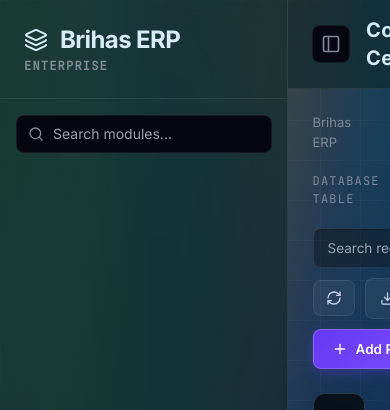
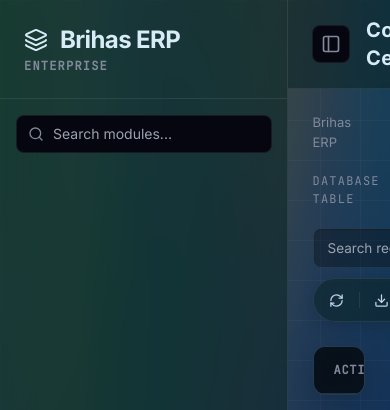
Before and after one commit to jtatipamula-design/proj_tb, a Python web app: template templates/table_view.html in a window 390 px wide. Shown: the top 410 px of the page. Run offline with Jinja, Linux system fonts and the light colour scheme; the template is opened without the code that fills it, so the values that code supplies are empty; some libraries are stand-ins or nearby versions.

Commit message:
Implement 6-across module grid, restore round glass action dock pill, and bind module routing strictly to database schema

```diff
--- a/templates/table_view.html
+++ b/templates/table_view.html
@@ -26,81 +26,51 @@
     select.search-box option { background: var(--color-midnight-ink); color: var(--color-glacier); }
     html.light-mode select.search-box option { background: #fff; color: var(--color-midnight-ink); }
 
-    /* Action Buttons */
-    .btn-primary {
-        background: linear-gradient(135deg, var(--color-electric-iris), #7c4dff);
-        color: white;
-        padding: 9px 18px;
-        border-radius: 8px;
-        font-weight: 600;
-        font-size: 13.5px;
+    /* Floating Round Glass Action Dock Pill */
+    .action-dock {
         display: inline-flex;
         align-items: center;
-        gap: 8px;
-        text-decoration: none;
-        box-shadow: 0 4px 14px rgba(102, 58, 243, 0.35);
-        border: 1px solid rgba(255, 255, 255, 0.2);
-        cursor: pointer;
-        transition: all 0.2s cubic-bezier(0.16, 1, 0.3, 1);
+        background: var(--glass-surface);
+        backdrop-filter: blur(20px);
+        -webkit-backdrop-filter: blur(20px);
+        border: 1px solid var(--glass-border);
+        border-radius: 9999px;
+        padding: 4px 6px;
+        gap: 3px;
+        box-shadow: 0 4px 16px rgba(0, 0, 0, 0.15);
     }
-    .btn-primary:hover {
-        transform: translateY(-2px) scale(1.02);
-        box-shadow: 0 6px 20px rgba(102, 58, 243, 0.55);
-        border-color: rgba(255, 255, 255, 0.4);
-        color: #ffffff;
-    }
-    .btn-primary:hover i {
-        transform: rotate(90deg);
-        transition: transform 0.25s ease;
-    }
-    .btn-primary:active { transform: translateY(0) scale(0.98); }
-
-    .btn-secondary {
-        background: rgba(255, 255, 255, 0.05);
-        border: 1px solid var(--glass-border);
-        color: var(--color-moonlight);
-        padding: 9px 14px;
-        border-radius: 8px;
-        font-weight: 500;
-        font-size: 13.5px;
-        display: inline-flex;
-        align-items: center;
-        gap: 8px;
-        text-decoration: none;
-        cursor: pointer;
-        transition: all 0.2s cubic-bezier(0.16, 1, 0.3, 1);
-    }
-    .btn-secondary:hover {
-        background: rgba(186, 215, 247, 0.12);
-        color: var(--color-glacier);
-        border-color: var(--color-frost-link);
-        transform: translateY(-1px);
-    }
-    .btn-secondary:active { transform: translateY(0) scale(0.98); }
-
-    .btn-icon-only {
-        background: rgba(255, 255, 255, 0.05);
-        border: 1px solid var(--glass-border);
-        color: var(--color-moonlight);
-        padding: 9px 12px;
-        border-radius: 8px;
-        cursor: pointer;
+    .dock-btn {
         display: inline-flex;
         align-items: center;
         justify-content: center;
+        width: 34px;
+        height: 34px;
+        border-radius: 50%;
+        background: transparent;
+        border: none;
+        color: var(--color-moonlight);
+        cursor: pointer;
         transition: all 0.2s cubic-bezier(0.16, 1, 0.3, 1);
+        text-decoration: none;
     }
-    .btn-icon-only:hover {
-        background: rgba(186, 215, 247, 0.12);
+    .dock-btn:hover {
+        background: rgba(255, 255, 255, 0.1);
         color: var(--color-glacier);
-        border-color: var(--color-frost-link);
-        transform: translateY(-1px);
+        transform: scale(1.08);
     }
-    .btn-icon-only:hover i[data-lucide="refresh-cw"] {
+    .dock-btn:active {
+        transform: scale(0.95);
+    }
+    .dock-btn:hover i[data-lucide="refresh-cw"] {
         transform: rotate(180deg);
         transition: transform 0.4s ease;
     }
-    .btn-icon-only:active { transform: translateY(0) scale(0.98); }
+    .dock-divider {
+        width: 1px;
+        height: 16px;
+        background: var(--glass-border);
+        margin: 0 2px;
+    }
 
     /* Table Container & Rows */
     .table-container {
@@ -202,27 +172,32 @@
                    value="{{ search_query | default('') }}"
                    autocomplete="off">
 
+            <!-- Unified Glass Action Pill Dock -->
+            <div class="action-dock">
                 <!-- Refresh Button -->
-            <button class="btn-icon-only" title="Refresh Table"
+                <button class="dock-btn" title="Refresh Table"
                         hx-get="/table/{{ table_name }}"
                         hx-target="#tableContent"
                         hx-select="#tableContent"
                         hx-swap="outerHTML"
                         hx-include="#searchInput{% if table_name == 'phc_lookup_values_t' %}, #typeFilter{% endif %}">
-                <i data-lucide="refresh-cw" style="width: 16px; height: 16px;"></i>
+                    <i data-lucide="refresh-cw" style="width: 15px; height: 15px;"></i>
                 </button>
 
+                <div class="dock-divider"></div>
+
                 <!-- Export CSV -->
-            <a href="/export/{{ table_name }}" hx-boost="false" class="btn-secondary" title="Export Table as CSV">
+                <a href="/export/{{ table_name }}" hx-boost="false" class="dock-btn" title="Export CSV">
                     <i data-lucide="download" style="width: 15px; height: 15px;"></i>
-                <span>Export</span>
                 </a>
 
-            <!-- Prominent Primary + Add Record Button -->
-            <a href="/new/{{ table_name }}" id="topAddRecordBtn" preload="mouseover" class="btn-primary" title="Create New Record">
+                <div class="dock-divider"></div>
+
+                <!-- Add Record -->
+                <a href="/new/{{ table_name }}" id="topAddRecordBtn" preload="mouseover" class="dock-btn" title="Add Record">
                     <i data-lucide="plus" style="width: 16px; height: 16px;"></i>
-                <span>Add Record</span>
                 </a>
+            </div>
         </div>
     </div>
 
```
Also changed, not shown: server.py (+35 -98 lines), templates/dashboard.html (+16 -114 lines). Lines whose indentation alone changed are shown as unchanged.
